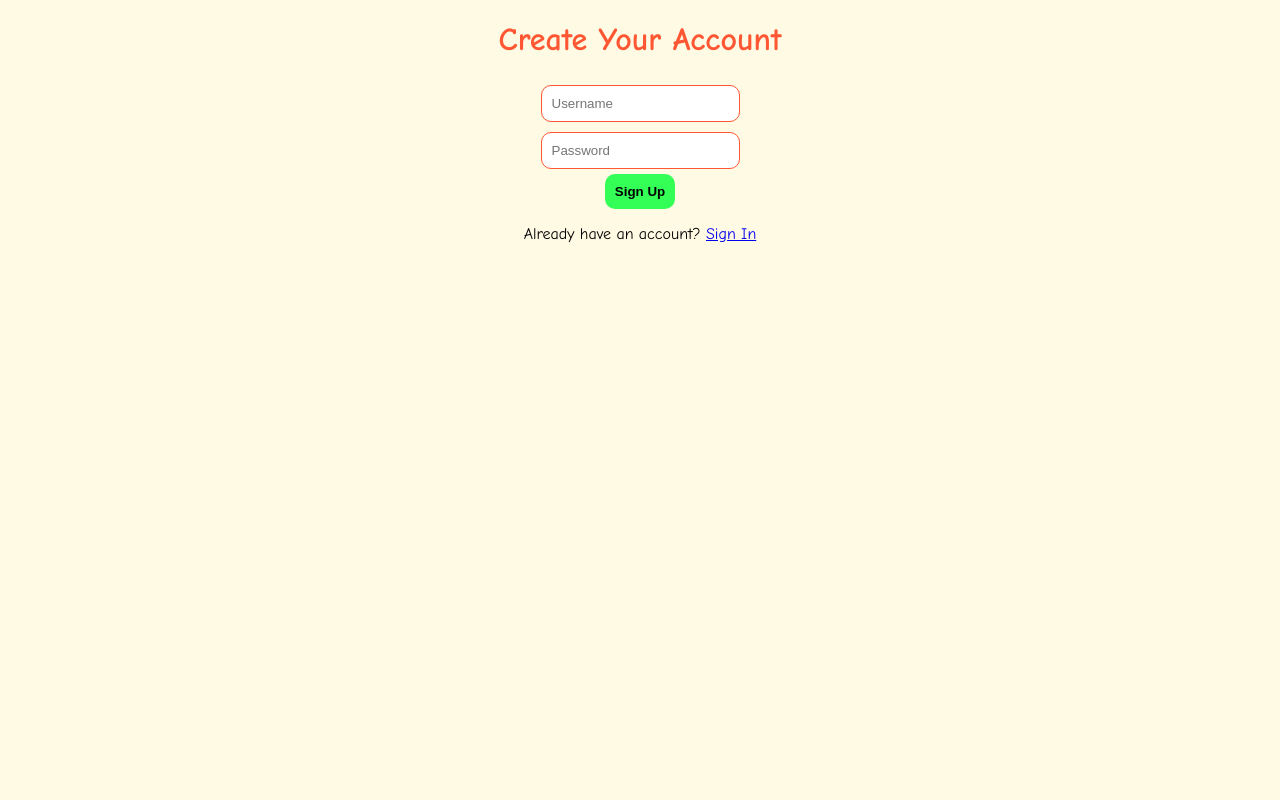
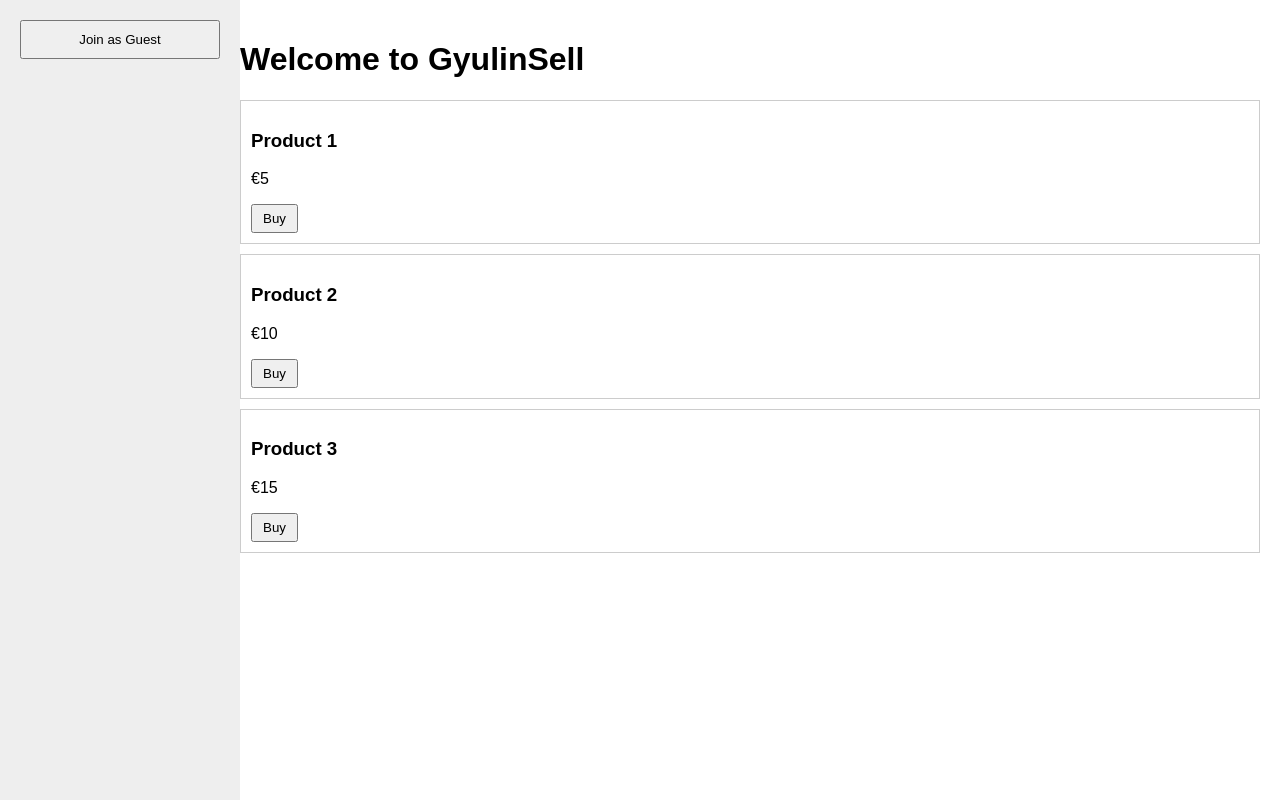
Before and after one commit to iplay4google/GyulinSell, a website: page index.html in a window 1280 px wide. Drawn offline with Linux system fonts and the light colour scheme.

Commit message:
Add guest mode for browsing products

```diff
--- a/index.html
+++ b/index.html
@@ -1,45 +1,61 @@
 <!DOCTYPE html>
 <html lang="en">
 <head>
-<meta charset="UTF-8">
-<meta name="viewport" content="width=device-width, initial-scale=1.0">
-<title>Sign Up - Fun Ordering Site</title>
-<style>
-    body { font-family: 'Comic Sans MS', cursive, sans-serif; background: #FFFAE3; text-align: center; margin: 0; }
-    h1 { color: #FF5733; }
-    input { padding: 10px; margin: 5px; border-radius: 10px; border: 1px solid #FF5733; }
-    button { background: #33FF57; border: none; padding: 10px; border-radius: 10px; cursor: pointer; font-weight: bold; }
-</style>
+    <meta charset="UTF-8">
+    <title>GyulinSell</title>
+    <style>
+        body {
+            font-family: Arial, sans-serif;
+            margin: 0;
+        }
+
+        .sidebar {
+            position: fixed;
+            left: 0;
+            top: 0;
+            width: 200px;
+            height: 100%;
+            background: #eee;
+            padding: 20px;
+        }
+
+        .sidebar button {
+            display: block;
+            width: 100%;
+            padding: 10px;
+            margin-bottom: 10px;
+            cursor: pointer;
+        }
+
+        .content {
+            margin-left: 220px;
+            padding: 20px;
+        }
+
+        .product {
+            border: 1px solid #ccc;
+            padding: 10px;
+            margin-bottom: 10px;
+        }
+
+        .product button {
+            padding: 5px 10px;
+            cursor: pointer;
+        }
+    </style>
 </head>
 <body>
-<h1>Create Your Account</h1>
-<input type="text" id="username" placeholder="Username"><br>
-<input type="password" id="password" placeholder="Password"><br>
-<button onclick="signup()">Sign Up</button>
-<p id="msg" style="color:red;"></p>
-<p>Already have an account? <a href="login.html">Sign In</a></p>
+    <div class="sidebar">
+        <button id="guestBtn">Join as Guest</button>
+    </div>
 
-<script>
-// Pre-set special Owner account
-let accounts = JSON.parse(localStorage.getItem('accounts')) || {};
-if (!accounts['Owner3123']) {
-    accounts['Owner3123'] = 'fTbo2bfIp3ThvyGC';
-    localStorage.setItem('accounts', JSON.stringify(accounts));
-}
+    <div class="content">
+        <h1>Welcome to GyulinSell</h1>
+        <div id="productsContainer">
+            <!-- Products will load here -->
+        </div>
+    </div>
 
-function signup() {
-    const username = document.getElementById('username').value;
-    const password = document.getElementById('password').value;
-    let accounts = JSON.parse(localStorage.getItem('accounts')) || {};
-
-    if (accounts[username]) {
-        document.getElementById('msg').textContent = 'Username already exists!';
-    } else {
-        accounts[username] = password;
-        localStorage.setItem('accounts', JSON.stringify(accounts));
-        document.getElementById('msg').textContent = 'Account created! You can sign in now.';
-    }
-}
-</script>
+    <script src="shop.js"></script>
 </body>
 </html>
--- /dev/null
+++ b/shop.js
@@ -0,0 +1,42 @@
+let isGuest = false;
+
+// Handle "Join as Guest" button click
+document.getElementById("guestBtn").addEventListener("click", () => {
+    isGuest = true;
+    loadProducts();
+});
+
+// Sample products array (replace with your real products if needed)
+const products = [
+    { name: "Product 1", price: 5 },
+    { name: "Product 2", price: 10 },
+    { name: "Product 3", price: 15 }
+];
+
+// Function to load products into the page
+function loadProducts() {
+    const container = document.getElementById("productsContainer");
+    container.innerHTML = "";
+
+    products.forEach(p => {
+        const productDiv = document.createElement("div");
+        productDiv.className = "product";
+        productDiv.innerHTML = `
+            <h3>${p.name}</h3>
+            <p>€${p.price}</p>
+            <button class="buy-btn" ${isGuest ? 'style="display:none;"' : ''}>Buy</button>
+        `;
+        container.appendChild(productDiv);
+    });
+
+    // Optional: show message for guests
+    if (isGuest) {
+        const msg = document.createElement("p");
+        msg.style.color = "red";
+        msg.textContent = "You are browsing as a guest. Buy buttons are disabled.";
+        container.prepend(msg);
+    }
+}
+
+// Initial load for normal visitors
+loadProducts();
```
